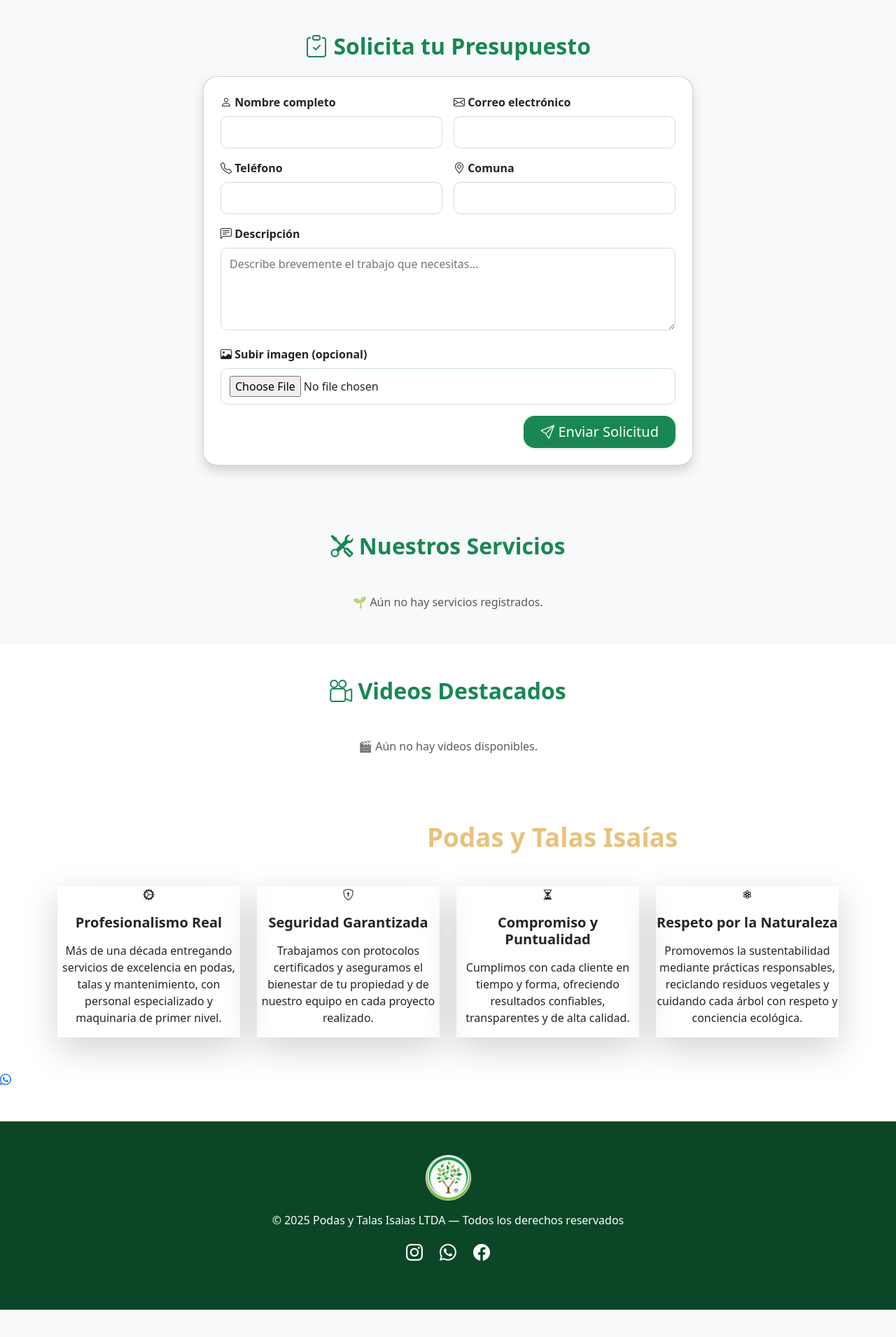
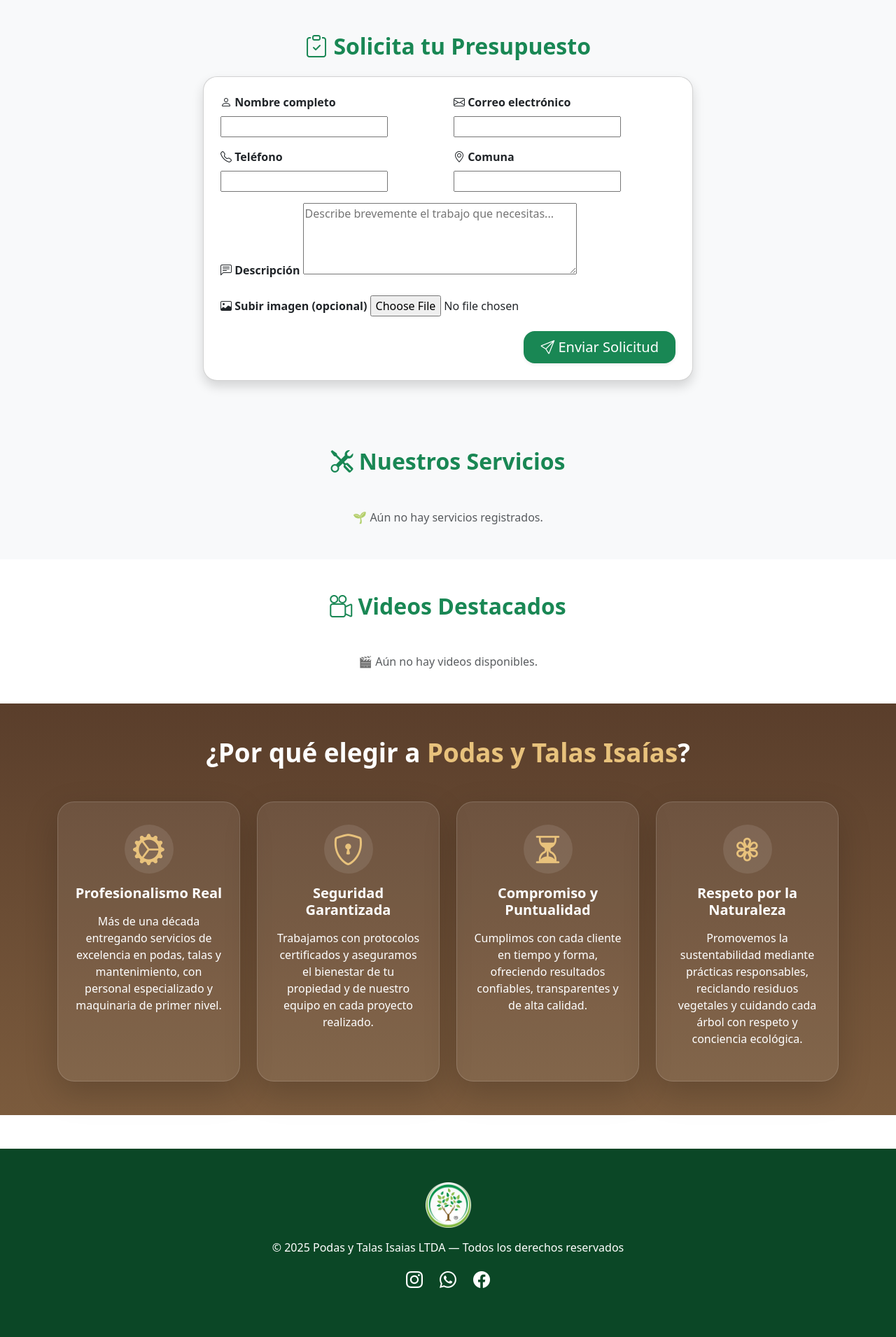
Before and after one commit to Simoon1803/podasytalas, a Django app: page / in a window 1280 px wide. Shown: the part 899-2809 px from the top of the page at 70% size. Before the commit the page ends 2770 px from the top, so only its background shows below. Run offline with Django 5.2, Linux system fonts and the light colour scheme; data that the repository does not hold is empty; some libraries are stand-ins or nearby versions.

Commit message:
Settingsaaa

```diff
--- a/web/templates/web/home.html
+++ b/web/templates/web/home.html
@@ -69,7 +69,7 @@
   </div>
 </section>
 
-<!-- 🌳 SERVICIOS (actualizado igual que servicios.html) -->
+<!-- 🌳 SERVICIOS (igual a servicios.html) -->
 <section class="py-5 bg-light">
   <div class="container">
     <h2 class="fw-bold text-success text-center mb-5" data-aos="fade-up">
@@ -191,7 +191,12 @@
   </div>
 </section>
 
-<!-- ✅ SWEETALERT Y WHATSAPP -->
+<!-- ✅ WHATSAPP FLOAT -->
+<a href="https://api.whatsapp.com/send?phone=56927652097&text=Hola%20necesito%20una%20cotizaci%C3%B3n%20de%20podas%20y%20talas" class="whatsapp-float" target="_blank" rel="noopener">
+  <i class="bi bi-whatsapp"></i>
+</a>
+
+<!-- ✅ SCRIPTS -->
 <script src="https://cdn.jsdelivr.net/npm/sweetalert2@11"></script>
 <script>
 const defaultLogo = "{% static 'img/logo.png' %}";
@@ -225,20 +230,22 @@
 });
 </script>
 
-<a href="https://api.whatsapp.com/send?phone=56927652097&text=Hola%20necesito%20una%20cotizaci%C3%B3n%20de%20podas%20y%20talas" class="whatsapp-float" target="_blank" rel="noopener"><i class="bi bi-whatsapp"></i></a>
-
 <!-- 🌈 ESTILOS -->
 <style>
 .hero-section{position:relative;height:95vh;overflow:hidden;}
 .hero-video{position:absolute;inset:0;width:100%;height:100%;object-fit:cover;filter:brightness(1.1) contrast(1.1) saturate(1.3);}
 .hero-overlay{position:relative;z-index:2;background:rgba(0,60,25,0.55);width:100%;height:100%;}
-input,textarea,select{border-radius:10px!important;border:1.5px solid #cce3d0;padding:10px 12px;width:100%;transition:all .3s ease;}
-input:focus,textarea:focus{border-color:#2e7d32;box-shadow:0 0 8px rgba(46,125,50,0.3);}
 .service-card{background:#fff;transition:all 0.4s ease;border-radius:1rem;overflow:hidden;}
 .service-card:hover{transform:translateY(-6px);box-shadow:0 10px 25px rgba(0,0,0,0.2);}
 .service-img-wrapper{height:250px;overflow:hidden;}
 .service-img{width:100%;height:100%;object-fit:cover;transition:transform 0.4s ease;}
 .service-card:hover .service-img{transform:scale(1.05);}
+.choose-us-section{background:linear-gradient(180deg,#5a3e2b 0%,#7b5b3d 100%);color:#fff;padding-top:5rem;padding-bottom:5rem;}
+.choose-card{background:rgba(255,255,255,0.08);border-radius:1.5rem;padding:2rem 1.5rem;border:1px solid rgba(255,255,255,0.15);transition:all 0.4s ease;color:#fff;}
+.choose-card:hover{background:rgba(255,255,255,0.18);transform:translateY(-8px);box-shadow:0 10px 30px rgba(0,0,0,0.35);}
+.icon-box{font-size:2.8rem;color:#e8c27c;background:rgba(255,255,255,0.1);width:70px;height:70px;margin:0 auto 10px;border-radius:50%;display:flex;align-items:center;justify-content:center;transition:all 0.3s ease;}
+.whatsapp-float{position:fixed;right:20px;bottom:20px;background-color:#25D366;color:#fff;font-size:28px;width:60px;height:60px;border-radius:50%;box-shadow:0 10px 25px rgba(0,0,0,0.3);display:flex;align-items:center;justify-content:center;z-index:9999;transition:all .2s ease;}
+.whatsapp-float:hover{transform:scale(1.08);}
 </style>
 
 {% endblock %}
```
